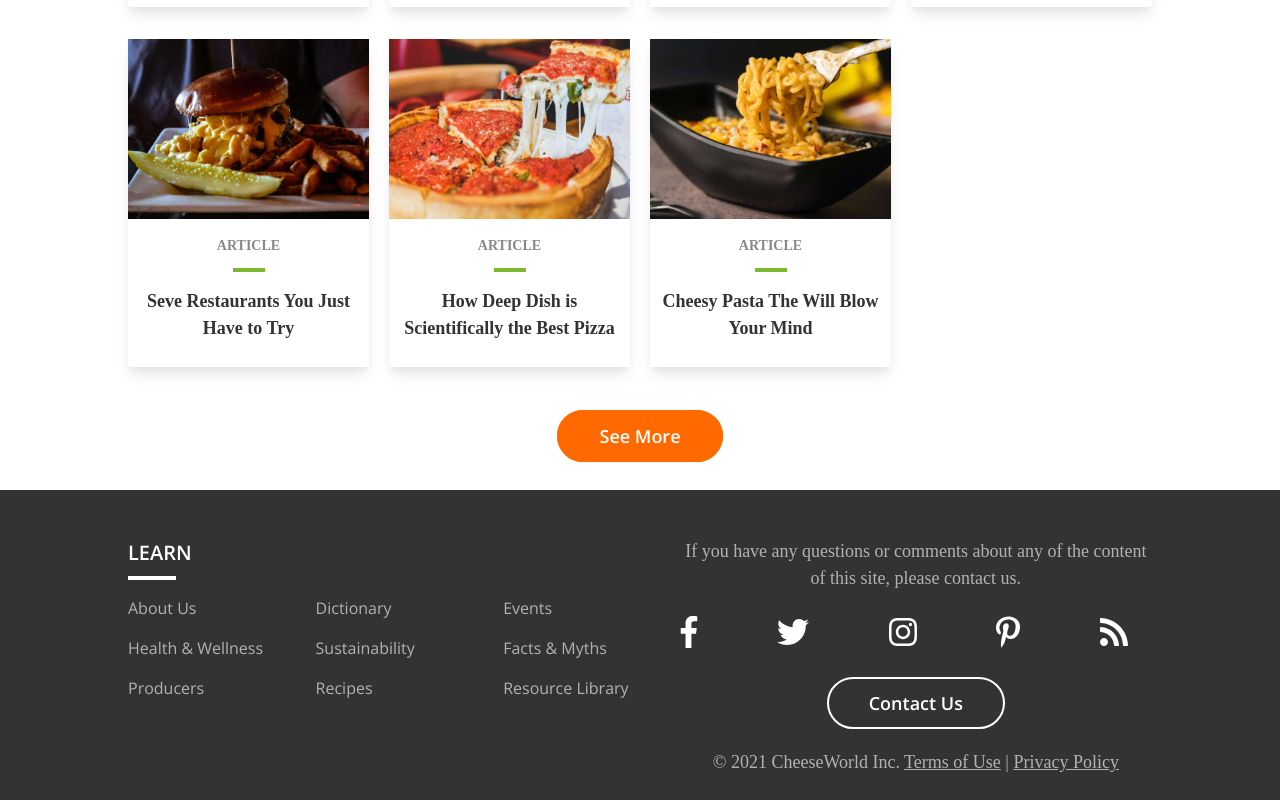
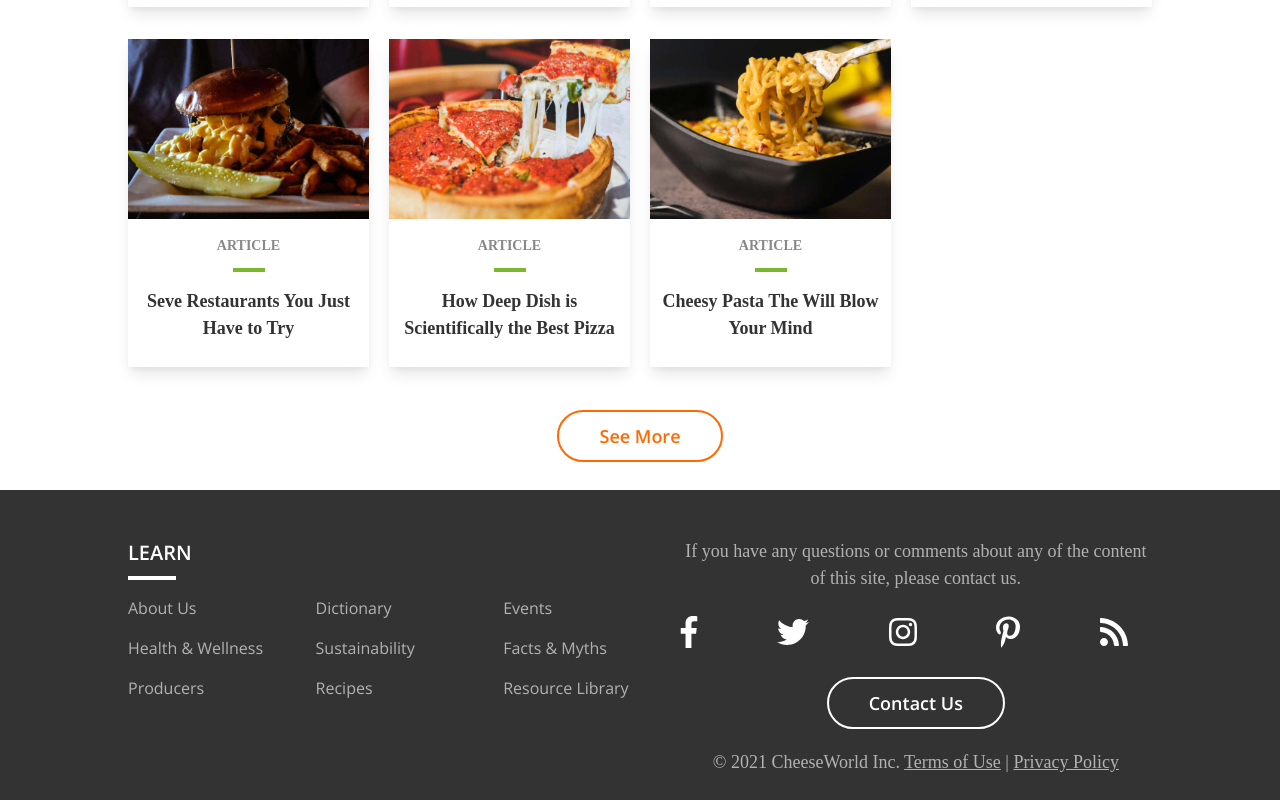
Before and after one commit to chris-c-thomas/rise-interactive, a Vue app: page / in a window 1280 px wide. In both pictures the pointer is over the link "See More". Shown: the part 1024-1824 px from the top of the page. Built offline with nearby package versions, Linux system fonts and the light colour scheme.

Commit message:
See More button hover effect

```diff
--- a/src/components/Cards.vue
+++ b/src/components/Cards.vue
@@ -106,11 +106,21 @@
     display: none;
   }
 
+  .see-more a:hover,
+  .see-more a:focus {
+    background-color: #ffffff;
+    color: #ff6900;
+  }
+
   @media screen and (min-width: 1024px) {
     .cards {
       display: grid;
       grid-template-columns: 1fr 1fr 1fr 1fr;
       grid-template-rows: 1fr 1fr 1fr;
+      grid-template-areas:
+        "card-1 card-2 card-3"
+        "card-4 card-5 card-6 card-7"
+        "card-8 card-9 card-10 card-11";
       column-gap: 20px;
     }
     .card {
```
